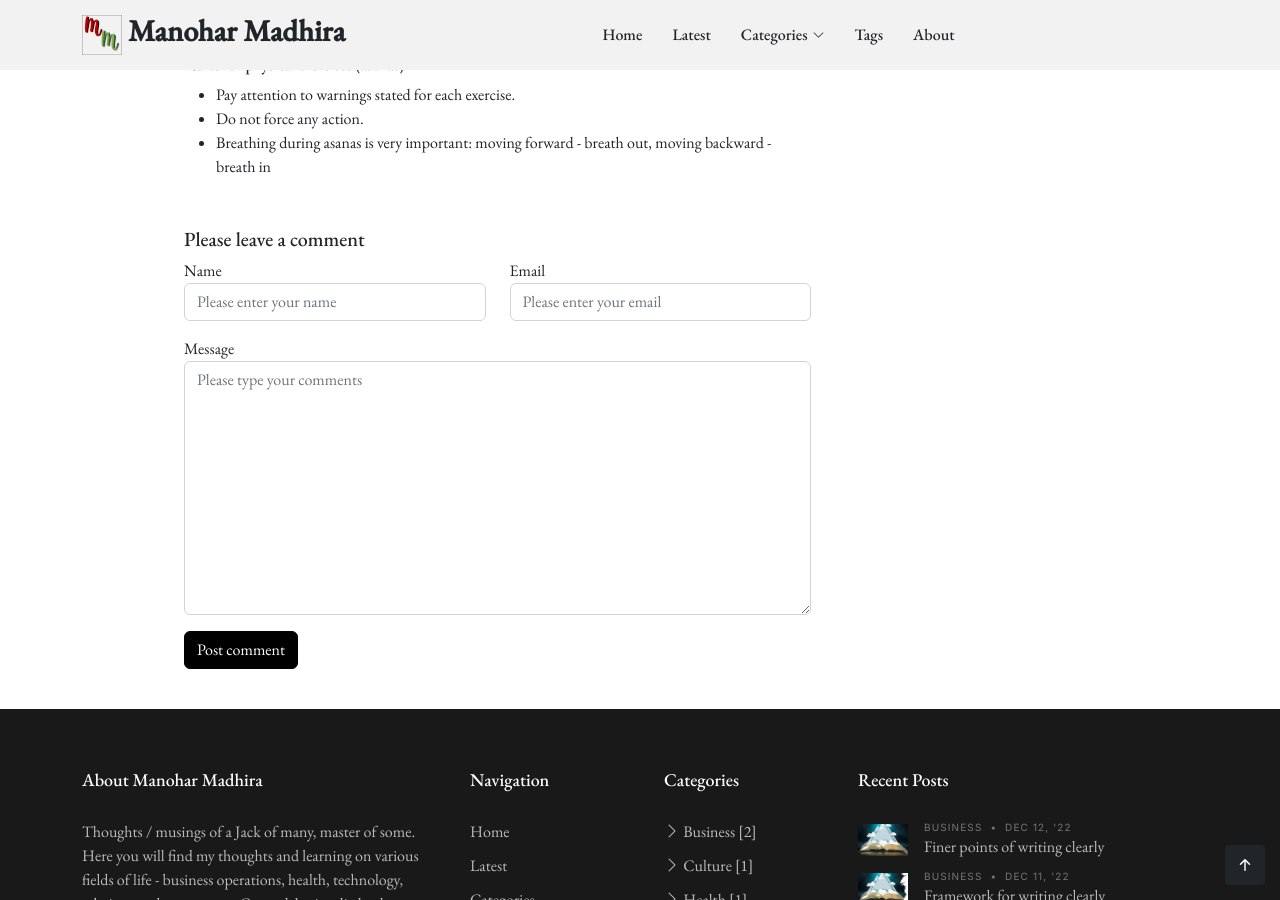
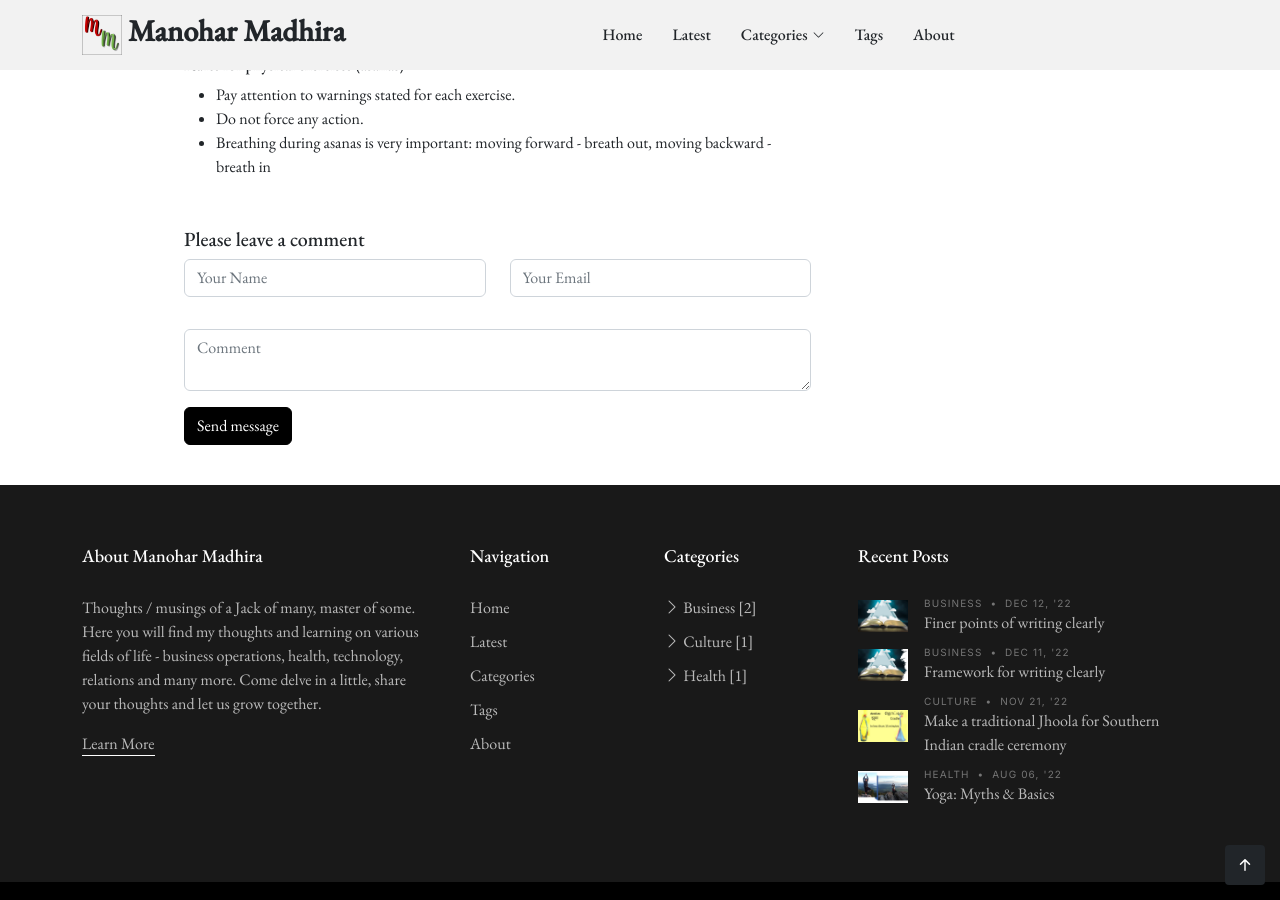
Before and after one commit to manoharmadhira/manoharmadhira.github.io, a Jekyll site: the page built from health/_posts/2022-08-06-yoga-101-basics-and-myths.md, in a window 1280 px wide and 900 px high, scrolled down 2217 px. Built offline with Jekyll 4.4.1, drawn with Linux system fonts in a browser that asks for light colours; nearby versions of some CDN libraries; some web fonts are replaced.

Commit message:
Fixed comment form

```diff
--- a/_config.yml
+++ b/_config.yml
@@ -70,7 +70,8 @@ limits:
    tag_match: 2
 
 unstatic:
-  comment_form: https://forms.un-static.com/forms/99925feaf303b5d5d0e5b02c41752535b210cba9
+  comment_form: https://forms.un-static.com/forms/19fa27b3865b25728cb967c172e8049cf2b17b50
+#  comment_form: https://forms.un-static.com/forms/99925feaf303b5d5d0e5b02c41752535b210cba9
 
 # Conversion
 markdown: kramdown
--- a/_includes/comments-form.html
+++ b/_includes/comments-form.html
@@ -5,7 +5,7 @@
         <h5 class="comment-title">Please leave a comment</h5>
         {% if post.comment_prompt %} <p><i>{{post.comment_prompt}}</i></p> {% endif %}
         <form action="{{site.unstatic.comment_form}}" method="post" role="form">
-            <div class="row">
+            <!-- <div class="row">
                 <div class="col-lg-6 mb-3">
                     <label for="comment-name">Name</label>
                     <input type="text" class="form-control" id="comment-name" placeholder="Please enter your name" required>
@@ -20,8 +20,39 @@
                     <textarea class="form-control" id="comment-message" placeholder="Please type your comments" cols="30" rows="10" required></textarea>
                 </div>
                 <div class="col-12">
-                    <input type="submit" class="btn btn-primary" value="Post comment">
+                    <input type="submit" class="btn btn-primary btn-send" value="Post comment">
                 </div>
+            </div> -->
+            <div class="row gy-3">
+
+                <div class="col-lg-6 mb-3">
+                  <div class="form-group contact-block1">
+                    <input type="text" name="name" class="form-control" id="name" placeholder="Your Name" required>
+                  </div>
+                </div>
+
+                <div class="col-lg-6 mb-3">
+                  <div class="form-group">
+                    <input type="email" class="form-control" name="email" id="email" placeholder="Your Email" required>
+                  </div>
+                </div>
+
+                <!-- <div class="col-lg-12 mb-3">
+                  <div class="form-group">
+                    <input type="text" class="form-control" name="subject" id="subject" placeholder="Subject" required>
+                  </div>
+                </div> -->
+
+                <div class="col-lg-12 mb-3">
+                  <div class="form-group">
+                    <textarea class="form-control" name="message" placeholder="Comment" required></textarea>
+                  </div>
+                </div>
+
+                <div class="mt-0">
+                  <input type="submit" class="btn btn-primary btn-send" value="Send message">
+                </div>
+
             </div>
         </form>
     </div>
```
